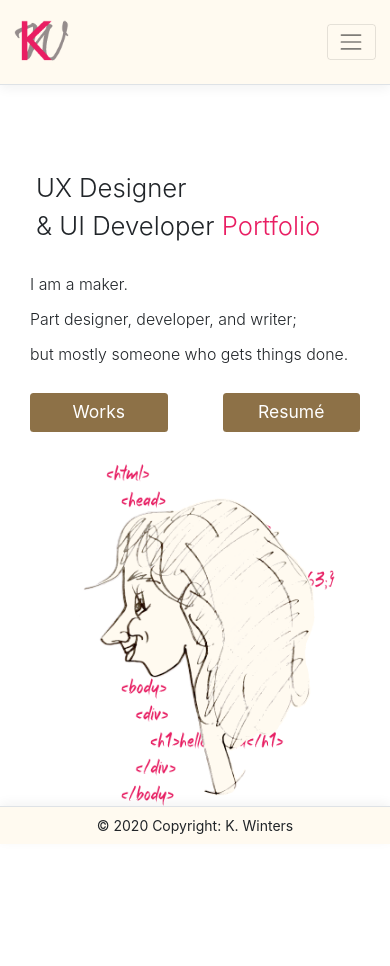
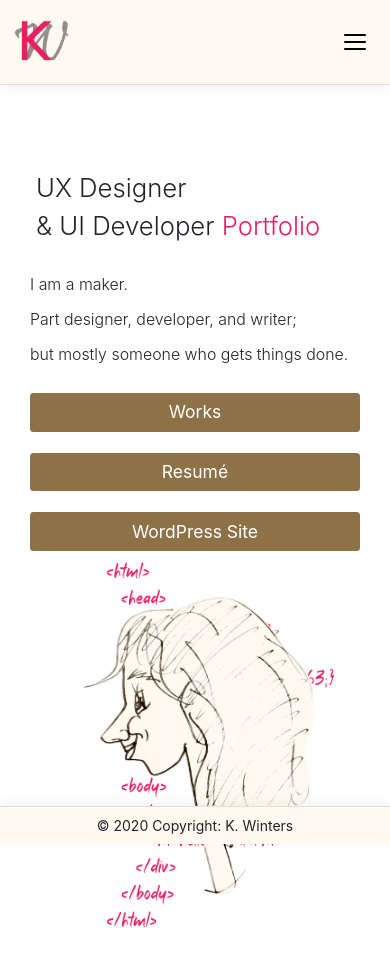
Before and after one commit to kaysky4/portfolio, an Angular app in the folder KWPortfolio/ClientApp/: page / in a window 390 px wide. Shown: the top 966 px of the page. Before the commit the page ends 884 px from the top, so only its background shows below. Built offline with nearby package versions, Linux system fonts and the light colour scheme.

Commit message:
Adding WordPress Site Link, site icon, and updating tech page.

```diff
--- a/KWPortfolio/ClientApp/src/app/home/home.component.html
+++ b/KWPortfolio/ClientApp/src/app/home/home.component.html
@@ -6,7 +6,7 @@
       UX Designer &amp;&nbsp;<span class="text-nowrap">UI Developer&nbsp;</span><span class="brand-color-text">Portfolio</span>
     </div>
 
-    <div class="col col-sm-12 mb-5">
+    <div class="col-12 mb-5">
       <div class="row mx-sm-0">
         <div class="jumbo-text col-12 col-md-7 pt-4">
           <span style="line-height: 35px;">
@@ -15,9 +15,13 @@
             but mostly someone who gets things done.
           </span>
 
-          <div class="d-flex flex-row justify-content-between py-4 mt-md-5 pt-lg-5">
-            <a class="col-5 btn btn-brand" role="button" [routerLink]="['works']">Works</a>
-            <a class="col-5 btn btn-brand" role="button" [routerLink]="['resumedash']">Resumé</a>
+          <div class="d-sm-flex flex-row justify-content-between py-4 mt-md-5 pt-lg-5">
+            <a class="col-12 col-sm-5 btn btn-brand" role="button" [routerLink]="['works']">Works</a>
+            <a class="col-12 col-sm-5 btn btn-brand mt-4 mt-sm-0" role="button" [routerLink]="['resumedash']">Resumé</a>
+          </div>
+
+          <div class="d-flex flex-row justify-content-center">
+          <a role="button" class="col-12 col-sm-5 btn btn-brand" href="https://centexpumpkins.wordpress.com/">WordPress Site</a>
           </div>
         </div>
 
--- a/KWPortfolio/ClientApp/src/app/nav-menu/_nav-menu.component.scss
+++ b/KWPortfolio/ClientApp/src/app/nav-menu/_nav-menu.component.scss
@@ -79,3 +79,53 @@ header {
     }
   }
 }
+
+.navbar-toggler {
+  border: none;
+  background: transparent !important;
+}
+
+.navbar-toggler:focus {
+  outline: none;
+  background: transparent !important;
+}
+
+.navbar-toggler .icon-bar {
+  background-color: #000000;
+  transform: rotate(0deg) translate(0px, 0px);
+  transition: ease all .2s;
+  display: block;
+  width: 22px;
+  height: 2px;
+  border-radius: 1px;
+}
+
+.navbar-toggler .icon-bar + .icon-bar {
+  margin-top: 5px;
+}
+
+.navbar-toggler[aria-expanded="false"] .top-bar {
+  transform: rotate(45deg);
+  transform-origin: 10% 10%;
+}
+
+.navbar-toggler[aria-expanded="false"] .middle-bar {
+  opacity: 0;
+}
+
+.navbar-toggler[aria-expanded="false"] .bottom-bar {
+  transform: rotate(-45deg);
+  transform-origin: 0% 50%;
+}
+
+.navbar-toggler[aria-expanded="true"] .top-bar {
+  transform: rotate(0);
+}
+
+.navbar-toggler[aria-expanded="true"] .middle-bar {
+  opacity: 1;
+}
+
+.navbar-toggler[aria-expanded="true"] .bottom-bar {
+  transform: rotate(0);
+}
--- a/KWPortfolio/ClientApp/src/app/nav-menu/nav-menu.component.html
+++ b/KWPortfolio/ClientApp/src/app/nav-menu/nav-menu.component.html
@@ -6,7 +6,28 @@
         <span class="logo d-none d-lg-inline-flex ml-2"> KRISTY<span class="bold">WINTERS</span></span>
       </a>
 
-      <button class="navbar-toggler"
+      <!--<button class="navbar-toggler collapsed" type="button" data-toggle="collapse" data-target=".navbar-collapse"
+              aria-controls="navbar-collapse" aria-label="Toggle navigation"
+              [attr.aria-expanded]="isExpanded"
+              (click)="toggle()">
+
+        <span class="icon-bar top-bar"></span>
+        <span class="icon-bar middle-bar"></span>
+        <span class="icon-bar bottom-bar"></span>
+        <span class="sr-only">Toggle navigation</span>
+      </button>-->
+
+      <button class="navbar-toggler collapsed" type="button" data-toggle="collapse" data-target=".navbar-collapse"
+              aria-controls="navbar-collapse" aria-label="Toggle navigation"
+              (click)="isCollapsed = !isCollapsed" [attr.aria-expanded]="!isCollapsed">
+
+        <span class="icon-bar top-bar"></span>
+        <span class="icon-bar middle-bar"></span>
+        <span class="icon-bar bottom-bar"></span>
+        <span class="sr-only">Toggle navigation</span>
+      </button>
+
+      <!--<button class="navbar-toggler"
           type="button"
           data-toggle="collapse"
           data-target=".navbar-collapse"
@@ -14,9 +35,9 @@
           [attr.aria-expanded]="isExpanded"
           (click)="toggle()">
     <span class="navbar-toggler-icon"></span>
-      </button>
+  </button>-->
       <div class="navbar-collapse collapse d-sm-inline-flex flex-sm-row-reverse"
-           [ngClass]="{ show: isExpanded }">
+           [ngClass]="{ show: isExpanded }" [ngbCollapse]="!isCollapsed">
         <ul class="navbar-nav flex-grow">
           <li class="nav-item"
               [routerLinkActive]="['link-active']"
@@ -30,6 +51,9 @@
             <a class="nav-link text-dark" [routerLink]="['/resumedash']">Resum&eacute;</a>
           </li>
           <li class="nav-item brand-color-text" [routerLinkActive]="['link-active']">
+            <a class="nav-link nav-icon" href="https://centexpumpkins.wordpress.com/"><fa-icon [icon]="faWordpressSimple"></fa-icon></a>
+          </li>
+          <li class="nav-item brand-color-text" [routerLinkActive]="['link-active']">
             <a class="nav-link nav-icon" href="https://www.linkedin.com/in/winterskj"><fa-icon [icon]="faLinkedinIn"></fa-icon></a>
           </li>
           <li class="nav-item brand-color-text" [routerLinkActive]="['link-active']">
--- a/KWPortfolio/ClientApp/src/app/nav-menu/nav-menu.component.ts
+++ b/KWPortfolio/ClientApp/src/app/nav-menu/nav-menu.component.ts
@@ -1,6 +1,7 @@
 import { Component } from '@angular/core';
 import { faEnvelope } from '@fortawesome/free-solid-svg-icons';
 import { faLinkedinIn } from '@fortawesome/free-brands-svg-icons';
+import { faWordpressSimple } from '@fortawesome/free-brands-svg-icons';
 
 @Component({
   selector: 'app-nav-menu',
@@ -18,6 +19,9 @@ export class NavMenuComponent {
     this.isExpanded = !this.isExpanded;
   }
 
+  public isCollapsed: boolean;
+
   faLinkedinIn = faLinkedinIn;
   faEnvelope = faEnvelope;
+  faWordpressSimple = faWordpressSimple;
 }
--- a/KWPortfolio/ClientApp/src/app/resumedash/tech/tech.component.html
+++ b/KWPortfolio/ClientApp/src/app/resumedash/tech/tech.component.html
@@ -58,6 +58,7 @@
           <li>Confluence Wiki</li>
           <li>Font Awesome</li>
           <li>Git</li>
+          <li>GIMP</li>
           <li>Google Analytics</li>
           <li>JIRA</li>
           <li>jQuery</li>
@@ -72,6 +73,7 @@
           <li>Visio</li>
           <li>Visual Studio Code</li>
           <li>Visual Studio 2019</li>
+          <li>WordPress</li>
           <li>Zurb Foundation</li>
         </ul>
       </div>
--- a/KWPortfolio/ClientApp/src/app/works/graphics/graphics.component.html
+++ b/KWPortfolio/ClientApp/src/app/works/graphics/graphics.component.html
@@ -179,6 +179,13 @@
             </a>
           </div>
         </div>
+        <div class="col-4 col-sm-3">
+          <div class="thumbnail">
+            <a href="./assets/images/graphics/pumpkinlogoc.png" target="_blank">
+              <img style="width:100%" alt="CD TX Logo" src="./assets/images/graphics/pumpkinlogoc.png">
+            </a>
+          </div>
+        </div>
       </div>
     </div>
 
--- a/KWPortfolio/ClientApp/src/styles.css
+++ b/KWPortfolio/ClientApp/src/styles.css
@@ -139,6 +139,46 @@ header nav {
         color: #e91e63; }
         header nav ul li a.nav-icon:hover {
           color: black; }
+
+.navbar-toggler {
+  border: none;
+  background: transparent !important; }
+
+.navbar-toggler:focus {
+  outline: none;
+  background: transparent !important; }
+
+.navbar-toggler .icon-bar {
+  background-color: #000000;
+  transform: rotate(0deg) translate(0px, 0px);
+  transition: ease all .2s;
+  display: block;
+  width: 22px;
+  height: 2px;
+  border-radius: 1px; }
+
+.navbar-toggler .icon-bar + .icon-bar {
+  margin-top: 5px; }
+
+.navbar-toggler[aria-expanded="false"] .top-bar {
+  transform: rotate(45deg);
+  transform-origin: 10% 10%; }
+
+.navbar-toggler[aria-expanded="false"] .middle-bar {
+  opacity: 0; }
+
+.navbar-toggler[aria-expanded="false"] .bottom-bar {
+  transform: rotate(-45deg);
+  transform-origin: 0% 50%; }
+
+.navbar-toggler[aria-expanded="true"] .top-bar {
+  transform: rotate(0); }
+
+.navbar-toggler[aria-expanded="true"] .middle-bar {
+  opacity: 1; }
+
+.navbar-toggler[aria-expanded="true"] .bottom-bar {
+  transform: rotate(0); }
 
 .jumbo-title {
   font-size: calc(14px + 3vw);
```
Also changed, not shown: KWPortfolio/ClientApp/src/assets/images/graphics/pumpkinlogoc.png (added), KWPortfolio/ClientApp/src/styles.min.css, 1 other file (tests, documents, lock files or other folders). Lines whose indentation alone changed are shown as unchanged.
